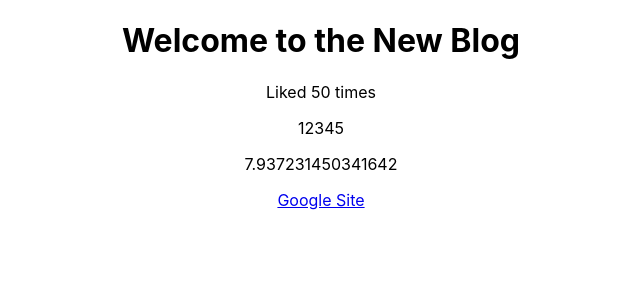
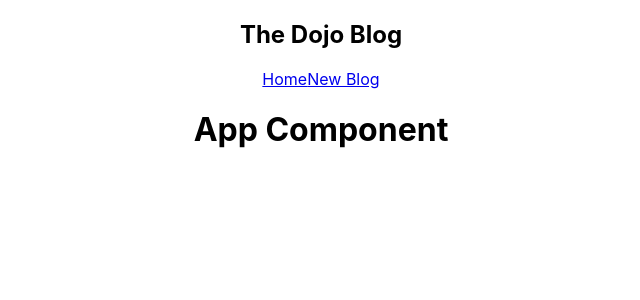
Before and after one commit to Shazammon/dojo-blog, a React (Create React App) app: page / in a window 1280 px wide. Shown: the top 300 px of the page, without its empty margins (319-959 px from the left). Built offline with nearby package versions, Linux system fonts and the light colour scheme.

Commit message:
imported Navbar to root component and created new Home component

```diff
--- a/src/App.js
+++ b/src/App.js
@@ -1,5 +1,5 @@
 import './App.css';
-import Navbar from './Navbar'
+import Navbar from './Navbar';
 
 function App() {
   const title = 'Welcome to the New Blog';
@@ -9,14 +9,9 @@ function App() {
 
   return (
     <div className="App">
+      <Navbar />
       <div className="content ">
-        <h1>{ title }</h1>
-        <p> Liked { likes } times </p>
-        {/* <p> {person} </p> */}
-        <p> { [1,2,3,4,5] } </p>
-        <p>{ Math.random() *10 }</p>
-
-        <a href={ link }>Google Site</a>
+        <h1>App Component</h1>
       </div>
     </div>
   );
```
Also changed, not shown: src/Home.js (added).
